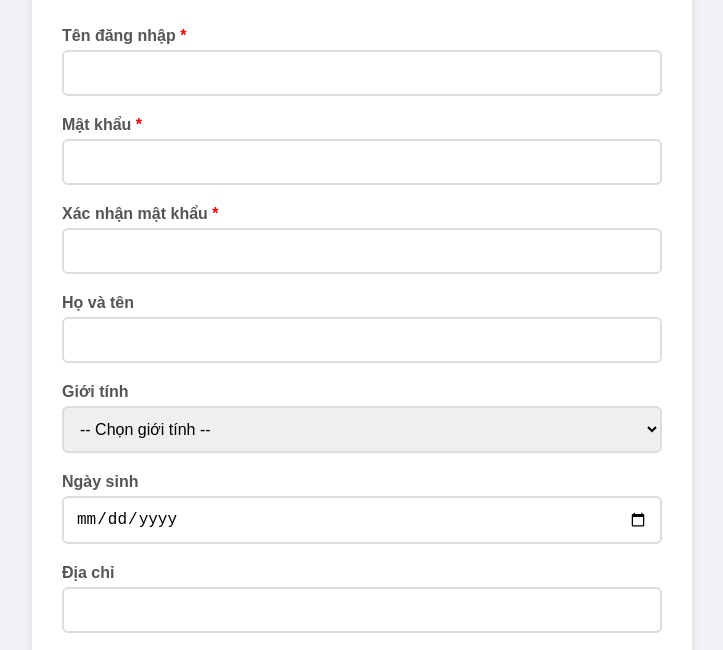
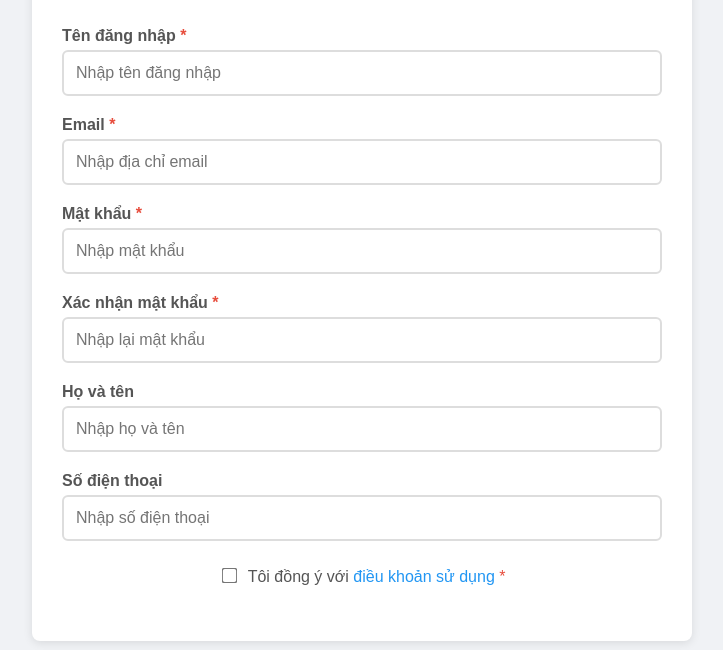
Before and after one commit to Phatz247/Phatz247.github.io, a plain HTML site: page web/register.html in a window 1280 px wide. Shown: the part 104-754 px from the top of the page, without its empty margins (278-1001 px from the left). Drawn offline with Linux system fonts and the light colour scheme.

Commit message:
Update register.html

```diff
--- a/web/register.html
+++ b/web/register.html
@@ -11,71 +11,69 @@
       <form id="register-form">
         <div class="form-group">
           <label for="username"
-            >Tên đăng nhập <span style="color: red">*</span></label
+            >Tên đăng nhập <span class="required">*</span></label
           >
-          <input type="text" id="username" required />
+          <input
+            type="text"
+            id="username"
+            required
+            placeholder="Nhập tên đăng nhập"
+          />
         </div>
 
         <div class="form-group">
-          <label for="password"
-            >Mật khẩu <span style="color: red">*</span></label
-          >
-          <input type="password" id="password" required />
+          <label for="email">Email <span class="required">*</span></label>
+          <input
+            type="email"
+            id="email"
+            required
+            placeholder="Nhập địa chỉ email"
+          />
+        </div>
+
+        <div class="form-group">
+          <label for="password">Mật khẩu <span class="required">*</span></label>
+          <input
+            type="password"
+            id="password"
+            required
+            placeholder="Nhập mật khẩu"
+          />
         </div>
 
         <div class="form-group">
           <label for="confirm-password"
-            >Xác nhận mật khẩu <span style="color: red">*</span></label
+            >Xác nhận mật khẩu <span class="required">*</span></label
           >
-          <input type="password" id="confirm-password" required />
+          <input
+            type="password"
+            id="confirm-password"
+            required
+            placeholder="Nhập lại mật khẩu"
+          />
         </div>
 
         <div class="form-group">
           <label for="fullname">Họ và tên</label>
-          <input type="text" id="fullname" />
-        </div>
-
-        <div class="form-row">
-          <div class="form-group">
-            <label for="gender">Giới tính</label>
-            <select id="gender">
-              <option value="">-- Chọn giới tính --</option>
-              <option value="Nam">Nam</option>
-              <option value="Nữ">Nữ</option>
-              <option value="Khác">Khác</option>
-            </select>
-          </div>
-
-          <div class="form-group">
-            <label for="dob">Ngày sinh</label>
-            <input type="date" id="dob" />
-          </div>
-        </div>
-
-        <div class="form-group">
-          <label for="address">Địa chỉ</label>
-          <input type="text" id="address" />
+          <input type="text" id="fullname" placeholder="Nhập họ và tên" />
         </div>
 
         <div class="form-group">
           <label for="phone">Số điện thoại</label>
-          <input type="text" id="phone" />
+          <input type="tel" id="phone" placeholder="Nhập số điện thoại" />
         </div>
 
-        <div class="form-group">
-          <label for="email">Email <span style="color: red">*</span></label>
-          <input type="email" id="email" required />
-        </div>
-
-        <div class="checkbox-wrapper">
+        <div class="checkbox-group">
           <input type="checkbox" id="agree-terms" />
           <label for="agree-terms">
-            Tôi đồng ý với điều khoản <span class="required">*</span>
+            Tôi đồng ý với
+            <a href="#" class="terms-link">điều khoản sử dụng</a>
+            <span class="required">*</span>
           </label>
         </div>
 
         <div class="submit-btn" id="submit-btn">
-          <button type="submit">Đăng ký tài khoản</button>
+          <button type="submit">Đăng ký</button>
         </div>
       </form>
     </div>
@@ -84,41 +82,73 @@
       const checkbox = document.getElementById("agree-terms");
       const submitBtn = document.getElementById("submit-btn");
 
+      // Hiển thị nút đăng ký khi tick điều khoản
       checkbox.addEventListener("change", () => {
         submitBtn.style.display = checkbox.checked ? "block" : "none";
       });
 
-      // document
-      //   .getElementById("register-form")
-      //   .addEventListener("submit", function (e) {
-      //     e.preventDefault();
-      //     alert("🎉 Đăng ký thành công!");
-      //     // Bạn có thể thêm xử lý lưu vào localStorage tại đây nếu cần
-      //   });
       document
         .getElementById("register-form")
         .addEventListener("submit", function (e) {
           e.preventDefault();
 
+          const username = document.getElementById("username").value.trim();
+          const email = document.getElementById("email").value.trim();
           const password = document.getElementById("password").value.trim();
           const confirmPassword = document
             .getElementById("confirm-password")
             .value.trim();
+          const fullname = document.getElementById("fullname").value.trim();
+          const phone = document.getElementById("phone").value.trim();
+
+          if (!username || !email || !password || !confirmPassword) {
+            alert("❗ Vui lòng điền đầy đủ thông tin bắt buộc!");
+            return;
+          }
 
           if (password !== confirmPassword) {
             alert("❌ Mật khẩu và xác nhận mật khẩu không khớp!");
             return;
           }
 
-          if (!document.getElementById("agree-terms").checked) {
-            alert("❗ Bạn phải đồng ý với điều khoản để đăng ký.");
+          if (password.length < 6) {
+            alert("❗ Mật khẩu phải có ít nhất 6 ký tự!");
             return;
           }
 
-          // Nếu mọi thứ hợp lệ, tiếp tục đăng ký
+          if (!checkbox.checked) {
+            alert("❗ Bạn phải đồng ý với điều khoản sử dụng!");
+            return;
+          }
+
+          // Lấy danh sách tài khoản từ localStorage
+          let users = JSON.parse(localStorage.getItem("users")) || [];
+
+          // Kiểm tra tên đăng nhập đã tồn tại chưa
+          const usernameExists = users.some(
+            (user) => user.username === username
+          );
+          if (usernameExists) {
+            alert("❗ Tên đăng nhập đã tồn tại. Vui lòng chọn tên khác.");
+            return;
+          }
+
+          // Tạo tài khoản mới
+          const newUser = {
+            username,
+            email,
+            password,
+            fullname,
+            phone,
+          };
+
+          users.push(newUser);
+          localStorage.setItem("users", JSON.stringify(users));
+
           alert("🎉 Đăng ký thành công!");
           window.location.href = "dangnhap.html";
-          // Thêm xử lý lưu localStorage tại đây nếu cần
+          this.reset();
+          submitBtn.style.display = "none";
         });
     </script>
   </body>
```
